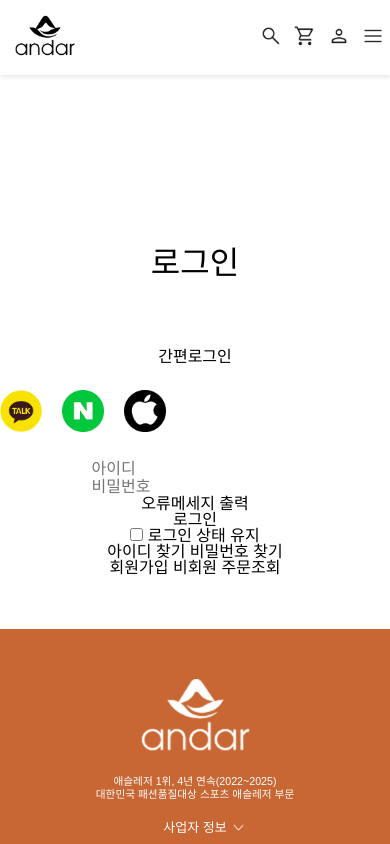
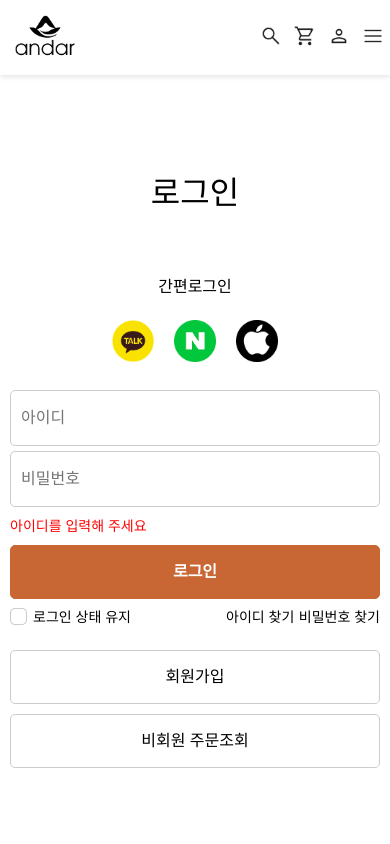
Before and after one commit to podo529/andar, a plain HTML site: page login.html in a window 390 px wide. Both pictures are taken after a click on the button "로그인". Shown: the top 844 px of the page. Drawn offline with Linux system fonts and the light colour scheme.

Commit message:
css수정

```diff
--- a/login.html
+++ b/login.html
@@ -11,6 +11,7 @@
     <link rel="stylesheet" href="./styles/login.css">
     <link rel="stylesheet" href="./styles/responsive.css">
     <script src="./scripts/common.js" defer></script>
+    <script src="./scripts/login.js" defer></script>
 </head>
 <body>
     <div id="login_wrap">
@@ -327,7 +328,7 @@
                         <input type="text" name="user_id" placeholder="아이디">
                         <input type="password" name="user_pw" placeholder="비밀번호">
                     </div>
-                    <p class="error_msg">오류메세지 출력</p>
+                    <p class="error_msg"><!-- 오류메세지 출력 --></p>
                     <button type="button" id="login_btn">로그인</button>
                 </form>
                 <div class="login_bottom">
--- /dev/null
+++ b/scripts/login.js
@@ -0,0 +1,16 @@
+const userId = document.querySelector('input[name=user_id]');
+const userPw = document.querySelector('input[name=user_pw]');
+const errorMsg = document.querySelector('.error_msg');
+const loginBtn = document.querySelector('#login_btn');
+
+loginBtn.addEventListener('click',()=>{
+    if(userId.value == '' && userPw.value == ''){
+        errorMsg.textContent = '아이디를 입력해 주세요'
+    }else if(userPw.value == ''){
+        errorMsg.textContent = '비밀번호를 입력해 주세요'
+    }else if(userId.value == ''){
+        errorMsg.textContent = '아이디를 입력해 주세요'
+    }else {
+        errorMsg.textContent = '아이디(로그인 전화번호, 로그인 전용 아이디) 또는 비밀번호 입력정보가 잘못되었습니다. 아이디와 비밀번호를 정확히 입력해 주세요'
+    }
+})
--- a/styles/login.css
+++ b/styles/login.css
@@ -1,23 +1,36 @@
 /* login */
-main {max-width:400px; position:relative; top: 97px; margin:0 auto; padding:150px 0; text-align:center;}
+main {max-width:400px; margin:0 auto; padding:247px 0 150px; text-align:center;}
 main h1 {font-size:2rem; font-weight:500;}
 main .sns_login {margin:70px 0 25px;}
 main .sns_login h2 {margin-bottom:25px;}
-main .sns_login .sns_btn {display:flex; gap:20px;}
+main .sns_login .sns_btn {display:flex; gap:20px; width:max-content; margin:0 auto;}
 main .sns_login .sns_btn a {width:42px; display:inline-block;}
 main .sns_login .sns_btn a img {width:100%;}
 main .id_login {}
 main .id_login #login_frm {}
 main .id_login #login_frm .id_pw_wrap {}
-main .id_login #login_frm .id_pw_wrap input {}
-main .id_login #login_frm .error_msg {}
-main .id_login #login_frm #login_btn {}
-main .id_login .login_bottom {}
+main .id_login #login_frm .id_pw_wrap input:focus {border-color:red;}
+main .id_login #login_frm .id_pw_wrap input {
+    width:100%; text-align:left; padding:18px 10px; border:1px solid #ccc; border-radius:5px; font-weight:300;}
+main .id_login #login_frm .id_pw_wrap input:first-child {margin-bottom:5px;}
+main .id_login #login_frm .error_msg {color:#f00; text-align:left; font-size:0.875rem; margin:10px 0 0; line-height:130%;}
+main .id_login #login_frm #login_btn {
+    width:100%; padding:18px 10px; border:1px solid #C86734; background-color:#C86734;
+    border-radius:5px; color:#fff; margin:10px 0; font-weight:600;}
+main .id_login .login_bottom {display:flex; flex-flow:row nowrap; justify-content:space-between; margin-bottom:25px;}
 main .id_login .login_bottom .login_chk {}
-main .id_login .login_bottom .login_chk input {}
-main .id_login .login_bottom .login_chk label {}
+main .id_login .login_bottom .login_chk input {display:none;}
+main .id_login .login_bottom .login_chk label {background:url(../images/chk_off.png) no-repeat; background-size:17px; padding-left:23px;}
+main .id_login .login_bottom .login_chk label span {font-size:0.875rem;}
 main .id_login .login_bottom .find_login {}
-main .id_login .login_bottom .find_login a {}
-main .id_login .join_inquiry {}
-main .id_login .join_inquiry .join {}
-main .id_login .join_inquiry .order_inquiry {}
+main .id_login .login_bottom .find_login a {font-size:0.875rem;}
+main .id_login .join_inquiry {display:flex; flex-flow:column nowrap; gap:10px;}
+main .id_login .join_inquiry a {width:100%; padding:18px 10px; border:1px solid #ccc; border-radius:5px;}
+main .id_login .join_inquiry a:hover {color:#C86734; border-color:#C86734;}
+
+/* 반응형 */
+@media screen and (max-width:420px){
+    main {min-width:320px; padding:177px 10px 80px;}
+    main .id_login #login_frm .id_pw_wrap input {}
+    main .id_login #login_frm #login_btn {}
+}
```
Also changed, not shown: images/chk_off.png (added), images/chk_on.png (added).
